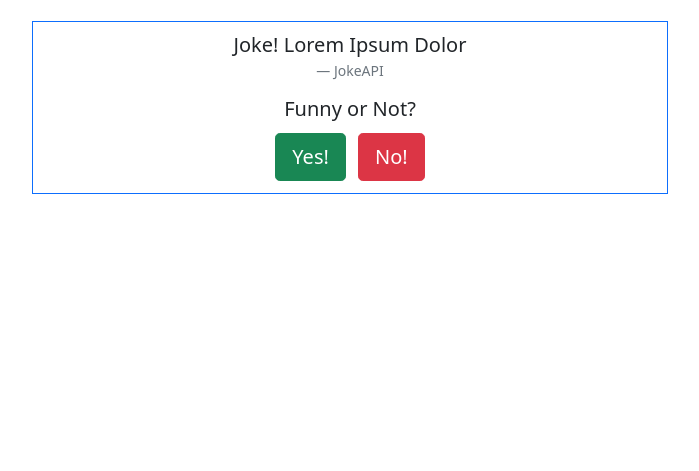
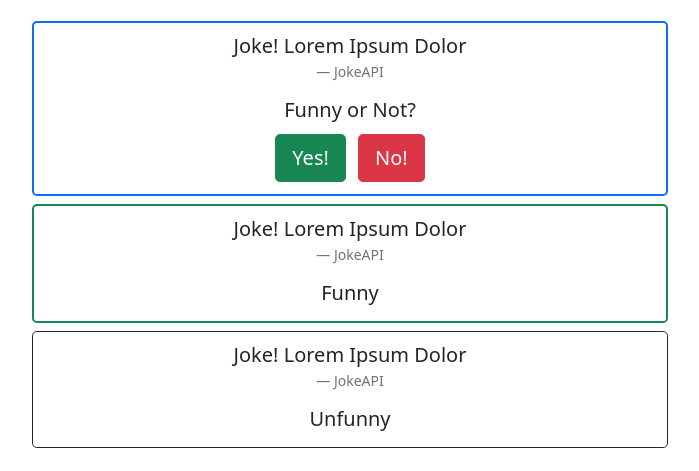
Before and after one commit to 4LineTime/JokeRater, a plain HTML site: page index.html in a window 1280 px wide. Shown: the part 329-800 px from the top of the page, without its empty margins (290-989 px from the left). Drawn offline with nearby package versions, Linux system fonts and the light colour scheme.

Commit message:
Styling changes to the rated jokes

```diff
--- a/index.html
+++ b/index.html
@@ -34,18 +34,36 @@
             </div>
 
         </div>
-        <div class="row mx-sm-1 justify-content-center text-center" id="joke-active">
-            <div class="col-6 border border-primary text-center p-2" >
+
+        <div class="row mx-sm-1 justify-content-center text-center m-2" id="joke-active">
+            <div class="col-6 border border-primary text-center p-2 rounded-3 border-2  " >
+
                 <blockquote class="blockquote" id="joke-active-text">Joke! Lorem Ipsum Dolor</blockquote>
                 <figcaption class="blockquote-footer" id="joke-active-src">JokeAPI</figcaption>
                 <h5>Funny or Not?</h5>
+
                 <div class="btn-group-lg">
                     <button class="btn btn-success m-1" type="button" id="funny-yes">Yes!</button>
                     <button class="btn btn-danger m-1" type="button" id="funny-no">No!</button>
                 </div>
 
             </div>
+        </div>
 
+        <div class="row mx-sm-1 justify-content-center text-center m-2" class="joke-rated">
+            <div class="col-6 border border-success text-center p-2 rounded-3 border-2" >
+                <blockquote class="blockquote" id="joke-active-text">Joke! Lorem Ipsum Dolor</blockquote>
+                <figcaption class="blockquote-footer" id="joke-active-src">JokeAPI</figcaption>
+                <h5 id="rating">Funny</h5>
+            </div>
+        </div>
+
+        <div class="row mx-sm-1 justify-content-center text-center m-2" class="joke-rated">
+            <div class="col-6 border border-dark text-center p-2 rounded-3" >
+                <blockquote class="blockquote" id="joke-active-text">Joke! Lorem Ipsum Dolor</blockquote>
+                <figcaption class="blockquote-footer" id="joke-active-src">JokeAPI</figcaption>
+                <h5 id="rating">Unfunny</h5>
+            </div>
         </div>
 
         <div class="row" id="joke-rated"></div>
--- a/script.js
+++ b/script.js
@@ -16,6 +16,12 @@ current_user_jokes = [{"JokeString":"string","Source":"api","Rating": 0},{"JokeS
 let nameText = document.querySelector('#user-name')
 let nameSubmitButton = document.querySelector('#submit-name')
 let nameSpace = document.querySelector('#name-space')
+let activeJoke = document.querySelector('#joke-active-text')
+let activeDiv = document.querySelector('#joke-active')
+let activeJokeSrc = document.querySelector('#joke-active-src')
+let yesButton = document.querySelector('#funny-yes')
+let noButton = document.querySelector('#funny-no')
+
 
 
 //Takes string and assigns it to the current user as name. Also updates the ui to display the name.
```
Lines whose indentation alone changed are shown as unchanged.
